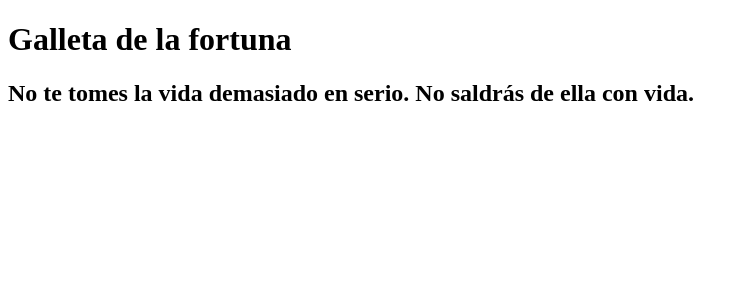
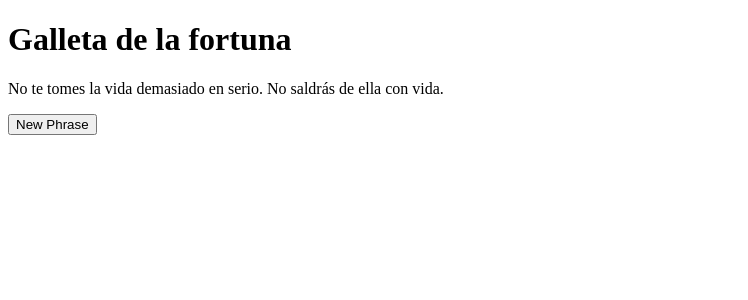
Before and after one commit to MemoSan27/react-luckycookie-own, a React (Vite) app: page / in a window 1280 px wide. Shown: the top 300 px of the page, without its empty margins (0-748 px from the left). Built offline with nearby package versions, Linux system fonts and the light colour scheme.

Commit message:
New phrase button implemented

```diff
--- a/src/App.jsx
+++ b/src/App.jsx
@@ -3,6 +3,7 @@ import './App.css'
 import phrases from './utils/phrases.json'
 import getRandomFromArr from './services/getRandomFromArr'
 import Phrase from './components/Phrase';
+import Button from './components/Button';
 
 function App() {
 
@@ -16,6 +17,9 @@ function App() {
         <Phrase
           randomPhrase={randomPhrase}
         />
+        <Button
+          setRandomPhrase={setRandomPhrase}
+        />
       </div>
     </>
   )
--- /dev/null
+++ b/src/components/Button.jsx
@@ -0,0 +1,17 @@
+import getRandomFromArr from "../services/getRandomFromArr"
+import phrases from '../utils/phrases.json'
+
+const Button = ({ setRandomPhrase }) => {
+    const handleChangePhrase = () => {
+        const quote = getRandomFromArr(phrases)
+        setRandomPhrase(quote)
+    }
+
+  return (
+    <>
+      <button onClick={handleChangePhrase}>New Phrase</button>
+    </>
+  )
+}
+
+export default Button
--- a/src/components/Phrase.jsx
+++ b/src/components/Phrase.jsx
@@ -1,13 +1,11 @@
 
 const Phrase = ({ randomPhrase }) => {
-
-    console.log(randomPhrase);
     const { phrase } = randomPhrase;
 
   return (
       <>
         <article>
-            <h2> {phrase} </h2>
+            <p> {phrase} </p>
         </article>
       </>
     )
```
